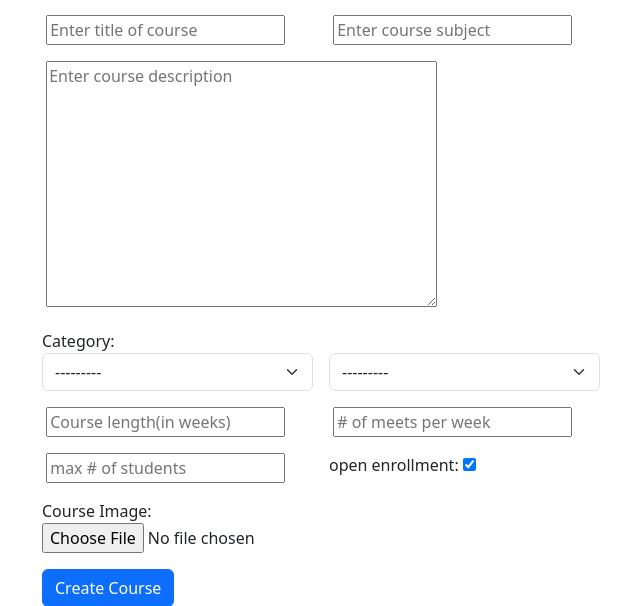
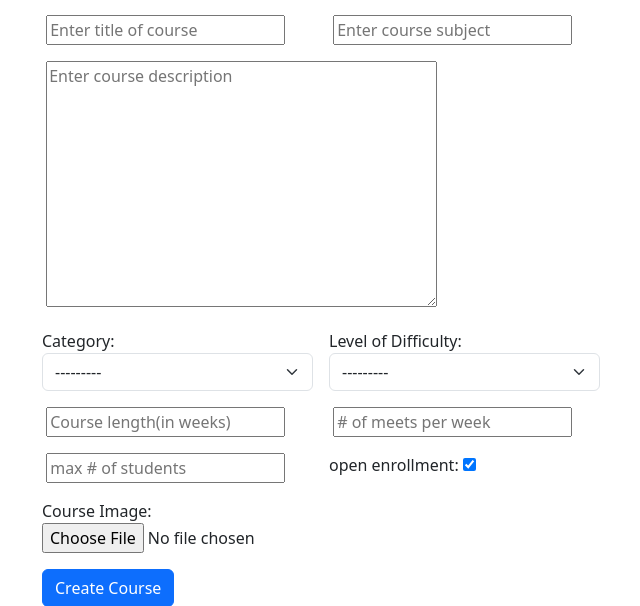
Before and after one commit to LRyder17/back-end-skillfusion, a Django app: page /create_course/ in a window 1280 px wide. Shown: the part 145-751 px from the top of the page, without its empty margins (319-959 px from the left). Run offline with Django 4.2, Linux system fonts and the light colour scheme; the visitor is signed in with stand-in values (Sample User, id 1).

Commit message:
create an update course page and adds a level of difficulty lable

```diff
--- a/accounts/forms.py
+++ b/accounts/forms.py
@@ -69,7 +69,7 @@ class CourseForm(forms.ModelForm):
             'subject': '',
             'description': '',
             'category': '',
-            'level_of_difficulty': '',
+            'level_of_difficulty': 'Level of Difficulty',
             'duration_in_weeks': '',
             'class_frequency': '',
             'max_students': '',
--- a/accounts/templates/update_course.html
+++ b/accounts/templates/update_course.html
@@ -1,8 +1,8 @@
 {% extends 'base.html' %}
-
+{% load static %}
 {% block content %}
 <div class="col-md-6 offset-md-3">
-    <h1>Update Course</h1>
+    <h1>Update Detils for {{ course.title }}</h1>
     <br/>
     <form method ="POST" action="" enctype="multipart/form-data">
         {% csrf_token %}
```
